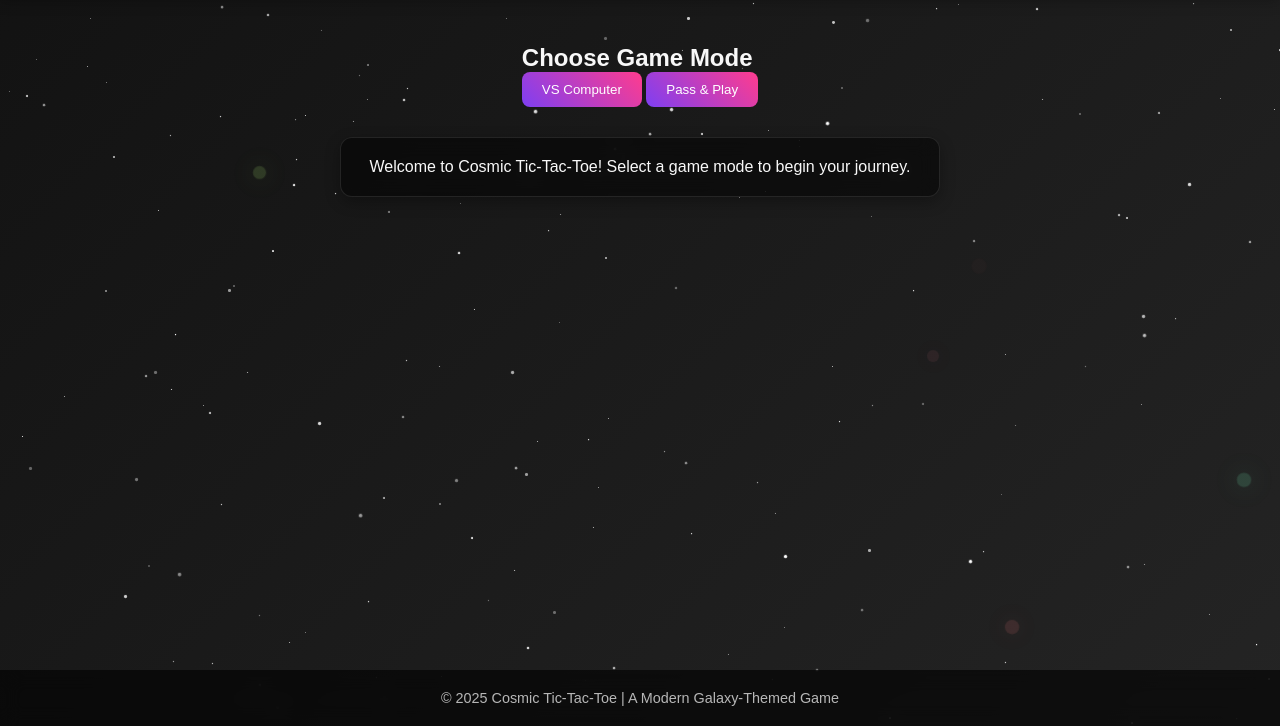
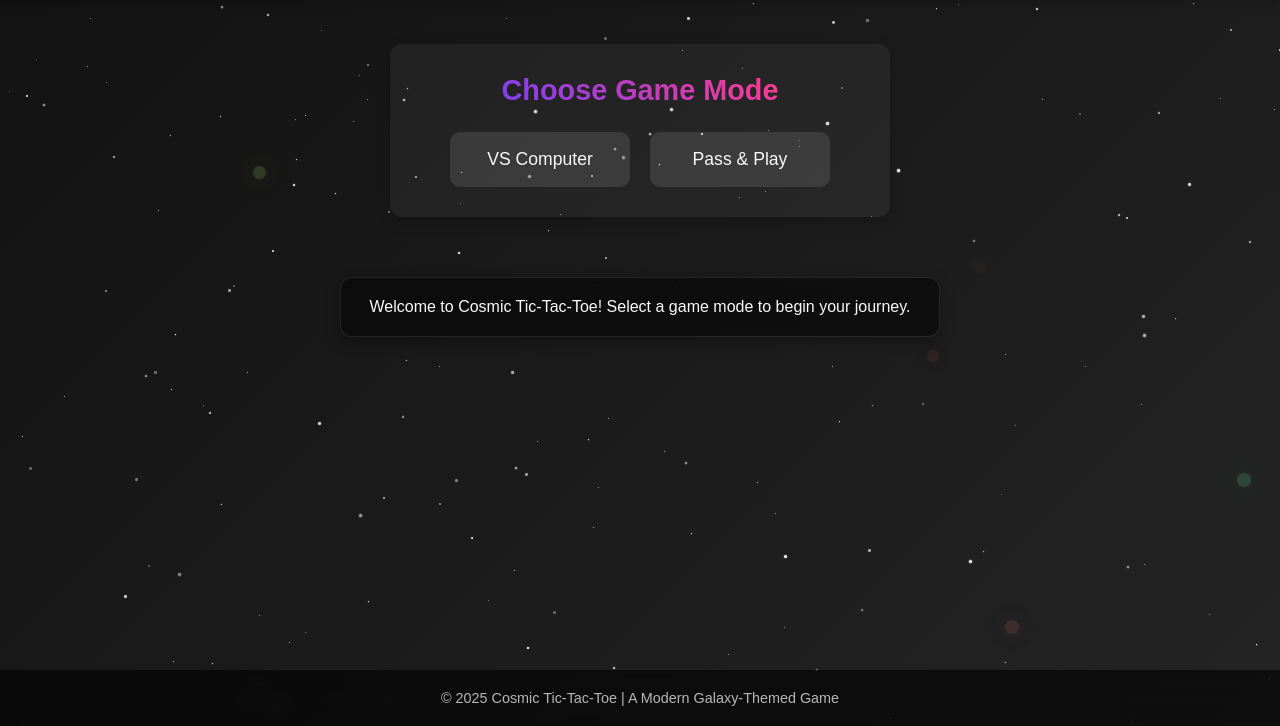
Before and after one commit to gauravbh024/tictactoe, a plain HTML site: page index.html in a window 1280 px wide. Shown: the part 74-800 px from the top of the page. Drawn offline with Linux system fonts and the light colour scheme.

Commit message:
styles.css

```diff
--- a/styles.css
+++ b/styles.css
@@ -88,6 +88,59 @@ main {
     width: 100%;
 }
 
+/* Mode Selection */
+.mode-selection {
+    width: 100%;
+    max-width: 500px;
+    display: flex;
+    flex-direction: column;
+    align-items: center;
+    background: rgba(255, 255, 255, 0.05);
+    padding: 30px;
+    border-radius: 12px;
+    box-shadow: 0 4px 15px rgba(0, 0, 0, 0.2);
+    margin-bottom: 30px;
+    animation: fadeInUp 0.8s ease;
+}
+
+.mode-selection h2 {
+    margin-bottom: 25px;
+    background: linear-gradient(45deg, var(--primary), var(--secondary));
+    -webkit-background-clip: text;
+    -webkit-text-fill-color: transparent;
+    font-size: 1.8rem;
+}
+
+.mode-buttons {
+    display: flex;
+    justify-content: center;
+    gap: 20px;
+    width: 100%;
+}
+
+.mode-btn {
+    flex: 1;
+    padding: 15px 25px;
+    font-size: 1.1rem;
+    background: rgba(255, 255, 255, 0.1);
+    border: 2px solid transparent;
+    border-radius: 10px;
+    color: var(--light);
+    cursor: pointer;
+    transition: all 0.3s;
+    max-width: 180px;
+}
+
+.mode-btn:hover {
+    border-color: var(--primary);
+    box-shadow: 0 5px 15px rgba(126, 63, 242, 0.3);
+    transform: translateY(-3px);
+}
+
+.mode-btn:active {
+    transform: translateY(0);
+}
+
 .game-info {
     width: 100%;
     max-width: 500px;
@@ -122,6 +175,11 @@ main {
 #status {
     font-size: 1.1rem;
     font-weight: 500;
+}
+
+.game-controls {
+    display: flex;
+    gap: 10px;
 }
 
 button {
@@ -340,6 +398,16 @@ footer {
         flex-direction: column;
         gap: 15px;
     }
+
+    .mode-buttons {
+        flex-direction: column;
+        align-items: center;
+    }
+
+    .mode-btn {
+        width: 100%;
+        max-width: 100%;
+    }
 }
 
 @media (max-width: 350px) {
```
